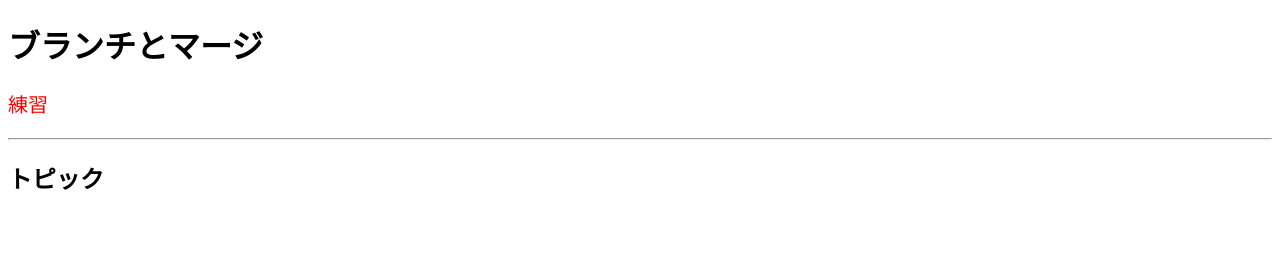
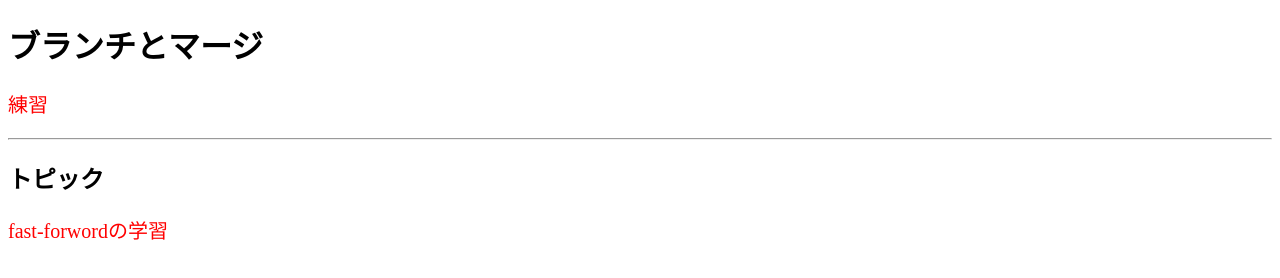
Before and after one commit to 863ka/2023-02-18, a plain HTML site: page index.html in a window 1280 px wide. Drawn offline with Linux system fonts and the light colour scheme.

Commit message:
Topic上にて <p>fast-forwordの学習</p>を追加

```diff
--- a/index.html
+++ b/index.html
@@ -14,5 +14,6 @@
         <hr>
 
         <h2>トピック</h2>
+			<p>fast-forwordの学習</p>
     </body>
 </html>
```
